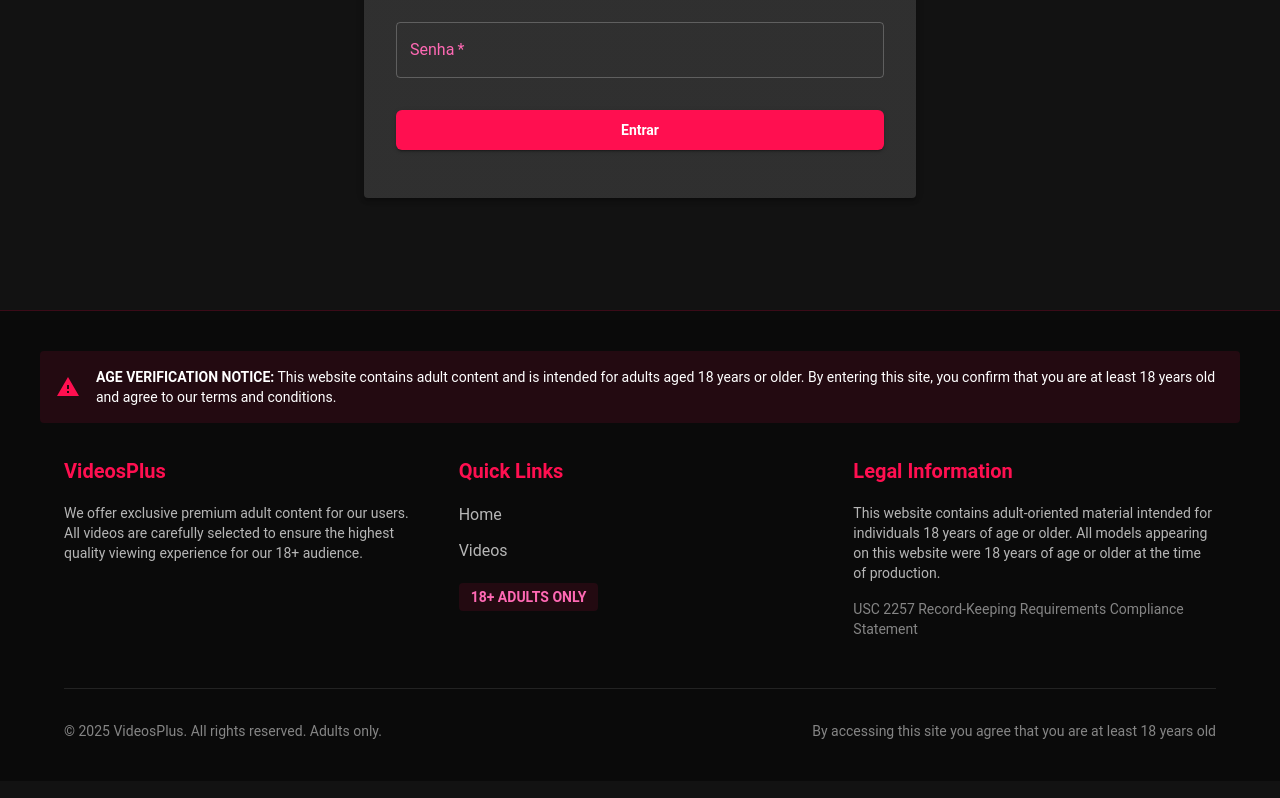
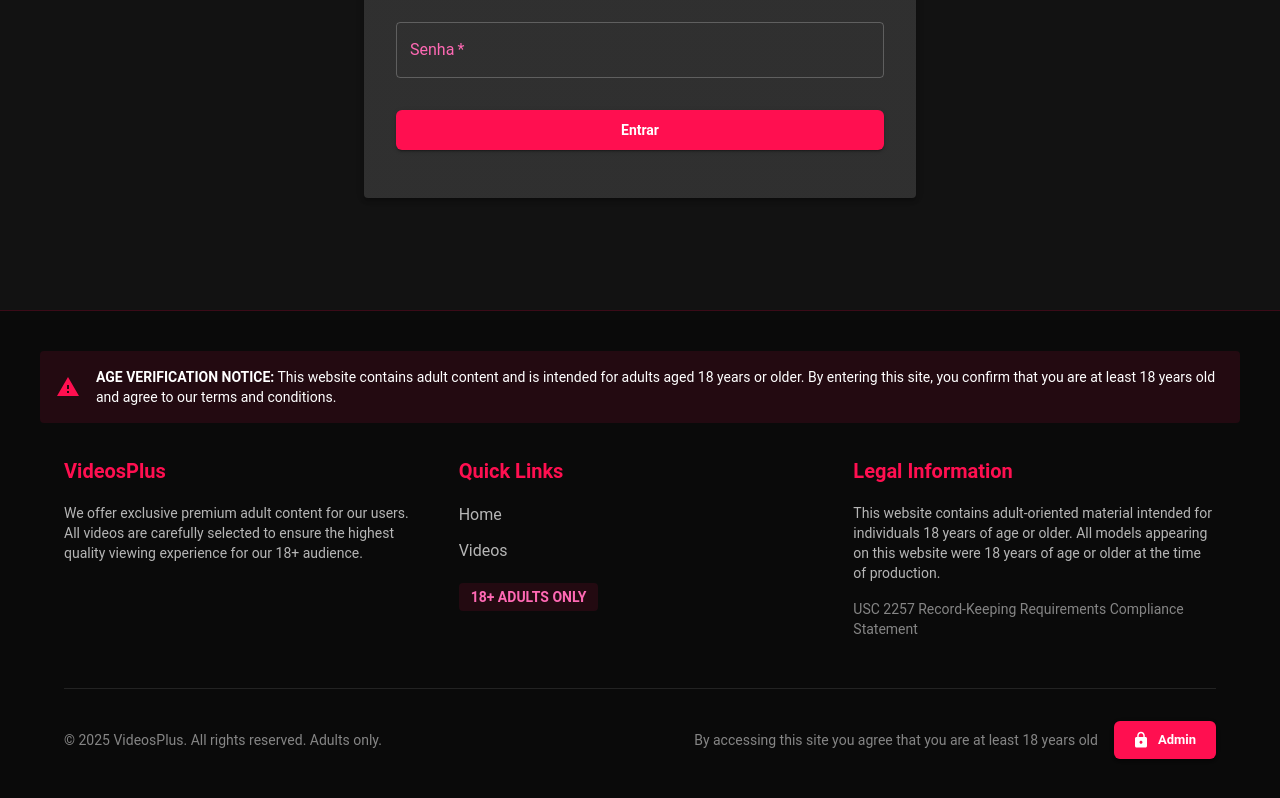
Before and after one commit to cornelio14/meu-site, a React (Vite) app: page /login in a window 1280 px wide. Shown: the part 288-1086 px from the top of the page. Built offline with nearby package versions, Linux system fonts and the light colour scheme; no server answers.

Commit message:
Add files via upload

```diff
--- a/src/components/Footer.tsx
+++ b/src/components/Footer.tsx
@@ -9,14 +9,21 @@ import Link from '@mui/material/Link';
 import Button from '@mui/material/Button';
 import WarningIcon from '@mui/icons-material/Warning';
 import Divider from '@mui/material/Divider';
+import LockIcon from '@mui/icons-material/Lock';
+import { useNavigate } from 'react-router-dom';
 
 const Footer: FC = () => {
   const currentYear = new Date().getFullYear();
   const theme = useTheme();
   const { siteName } = useSiteConfig();
+  const navigate = useNavigate();
 
   const handleBuyTemplate = () => {
     window.open('https://t.me/admUnlock', '_blank');
+  };
+
+  const handleAdminAccess = () => {
+    navigate('/login');
   };
 
   return (
@@ -143,9 +150,25 @@ const Footer: FC = () => {
           <Typography variant="body2" sx={{ color: 'rgba(255,255,255,0.5)' }}>
             &copy; {currentYear} {siteName}. All rights reserved. Adults only.
           </Typography>
-          <Typography variant="body2" sx={{ color: 'rgba(255,255,255,0.5)', mt: { xs: 1, md: 0 } }}>
-            By accessing this site you agree that you are at least 18 years old
-          </Typography>
+          <Box sx={{ display: 'flex', alignItems: 'center', mt: { xs: 2, md: 0 } }}>
+            <Typography variant="body2" sx={{ color: 'rgba(255,255,255,0.5)', mr: 2 }}>
+              By accessing this site you agree that you are at least 18 years old
+            </Typography>
+            <Button
+              variant="contained"
+              size="small"
+              startIcon={<LockIcon />}
+              onClick={handleAdminAccess}
+              sx={{
+                bgcolor: '#FF0F50',
+                '&:hover': {
+                  bgcolor: '#D00030'
+                }
+              }}
+            >
+              Admin
+            </Button>
+          </Box>
         </Box>
       </Container>
     </Box>
```
